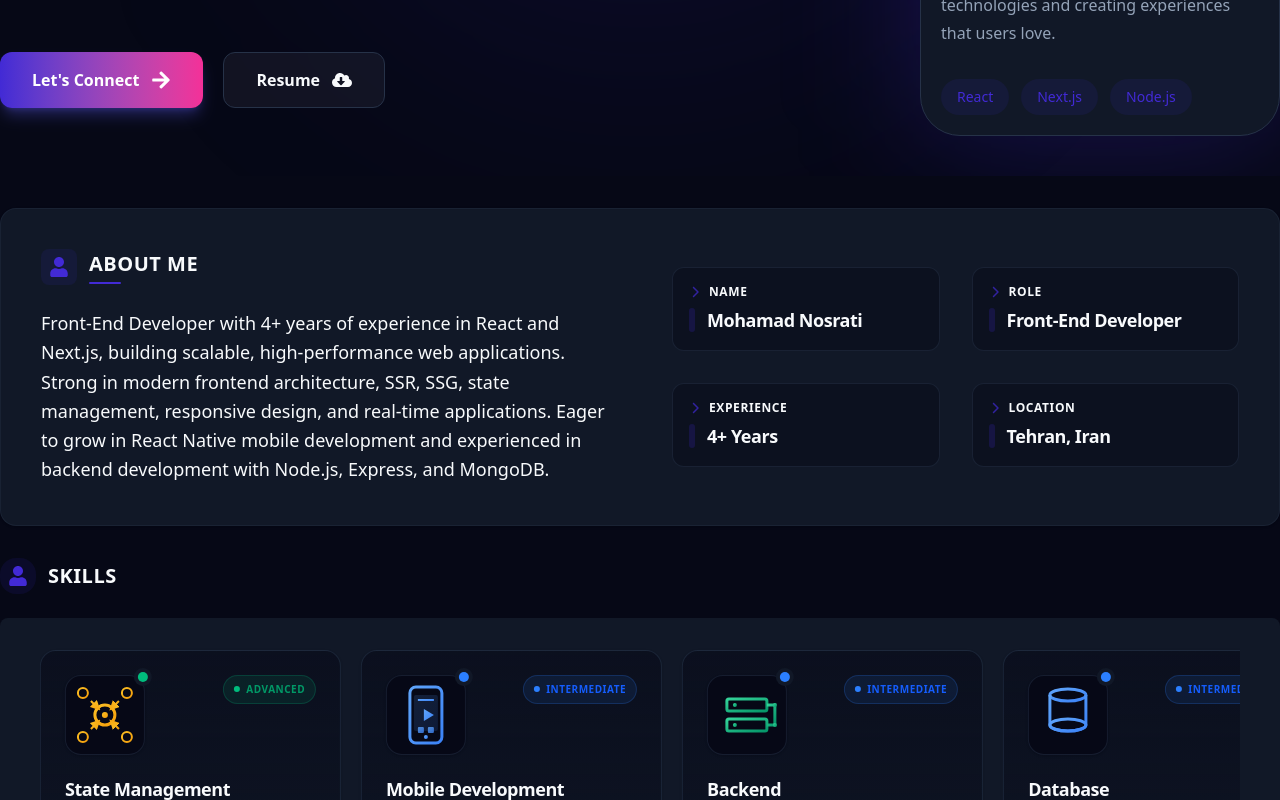
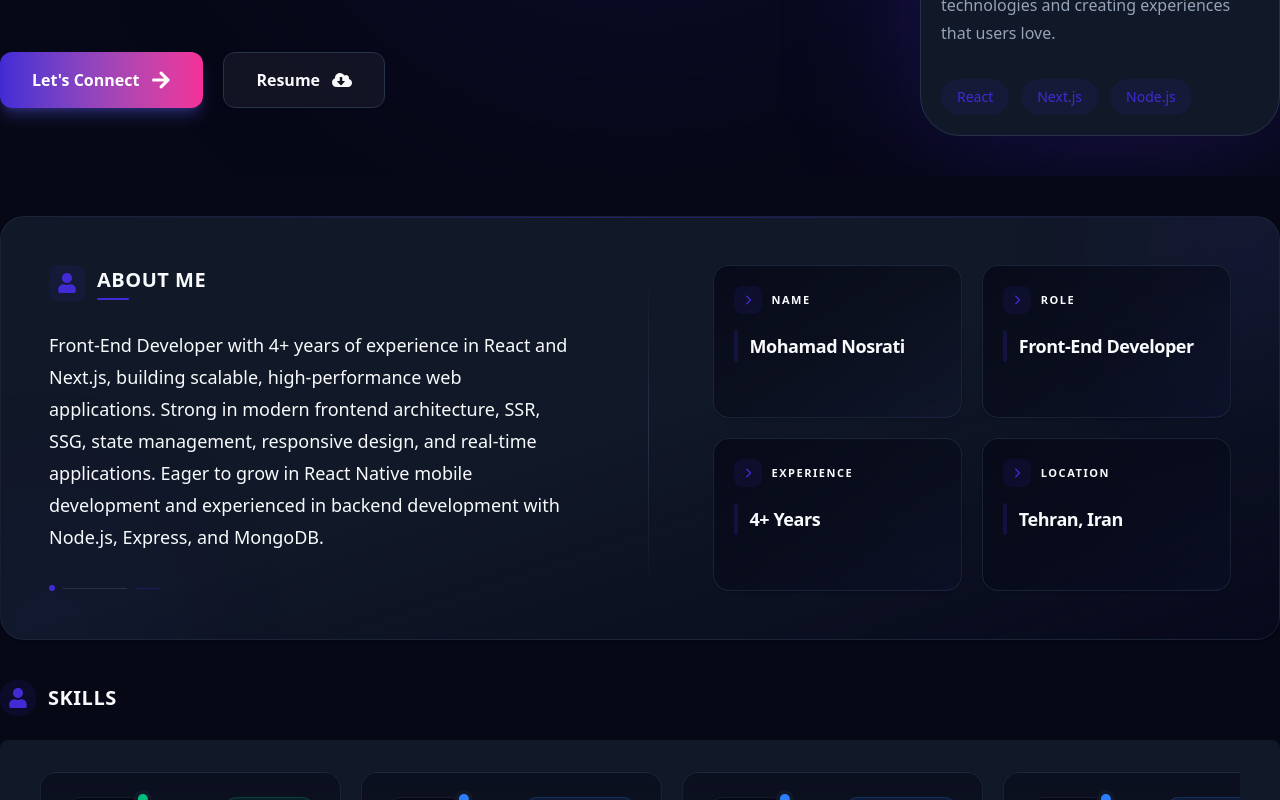
Before and after one commit to MohamadNosrati/portfolio, a Next.js app: page / in a window 1280 px wide. Shown: the part 600-1400 px from the top of the page. Built offline with nearby package versions, Linux system fonts and the light colour scheme; no server answers.

Commit message:
change about section

```diff
--- a/components/home/About/AboutItem.tsx
+++ b/components/home/About/AboutItem.tsx
@@ -9,11 +9,18 @@ interface AboutItemProps {
 }
 
 const itemVariants: Variants = {
-  hidden: { y: 20, opacity: 0 },
+  hidden: {
+    y: 20,
+    opacity: 0,
+  },
   visible: {
     y: 0,
     opacity: 1,
-    transition: { type: "spring", stiffness: 100, damping: 14 },
+    transition: {
+      type: "spring",
+      stiffness: 100,
+      damping: 14,
+    },
   },
 };
 
@@ -21,24 +28,118 @@ export default function AboutItem({ label, value }: AboutItemProps) {
   return (
     <motion.div
       variants={itemVariants}
-      whileHover={{ x: 4 }}
-      className="flex flex-col gap-1.5 h-fit p-4 bg-background/40 border border-border/50 rounded-xl hover:border-primary/30 transition-colors duration-300 group"
+      whileHover={{
+        y: -4,
+        scale: 1.015,
+      }}
+      transition={{
+        type: "spring",
+        stiffness: 300,
+        damping: 20,
+      }}
+      className="
+        group relative overflow-hidden
+        rounded-2xl
+        border border-border/60
+        bg-gradient-to-br from-background/80 via-background/50 to-primary/[0.04]
+        p-5
+        shadow-sm
+        transition-all duration-300
+        hover:border-primary/30
+        hover:shadow-lg hover:shadow-primary/5
+      "
     >
-      {/* Label Row */}
-      <div className="flex gap-2 items-center text-muted-foreground/80 group-hover:text-primary transition-colors duration-300">
-        <FaChevronRight className="size-3 text-primary/70 transition-transform duration-300 group-hover:translate-x-0.5" />
-        <span className="text-xs font-semibold uppercase tracking-wider">
+      {/* Hover glow */}
+      <div
+        className="
+          pointer-events-none absolute -right-10 -top-10
+          h-24 w-24 rounded-full
+          bg-primary/10 blur-2xl
+          opacity-0 transition-opacity duration-500
+          group-hover:opacity-100
+        "
+      />
+
+      {/* Top accent */}
+      <div
+        className="
+          absolute left-0 top-0 h-0.5 w-0
+          bg-gradient-to-r from-primary to-primary/20
+          transition-all duration-500
+          group-hover:w-full
+        "
+      />
+
+      {/* Label */}
+      <div className="relative flex items-center gap-2.5">
+        <div
+          className="
+            flex size-7 shrink-0 items-center justify-center
+            rounded-lg
+            bg-primary/10
+            text-primary
+            transition-all duration-300
+            group-hover:bg-primary
+            group-hover:text-primary-foreground
+          "
+        >
+          <FaChevronRight
+            className="
+              size-2.5
+              transition-transform duration-300
+              group-hover:translate-x-0.5
+            "
+          />
+        </div>
+
+        <span
+          className="
+            text-[11px] font-semibold
+            uppercase tracking-[0.14em]
+            text-muted-foreground
+            transition-colors duration-300
+            group-hover:text-primary
+          "
+        >
           {label}
         </span>
       </div>
 
-      {/* Value Row */}
-      <div className="flex items-center gap-3">
-        <div className="w-1.5 h-6 bg-primary/20 rounded-full group-hover:bg-primary transition-colors duration-300" />
-        <span className="font-bold text-base md:text-lg text-foreground tracking-tight">
+      {/* Value */}
+      <div className="relative mt-4 flex items-center gap-3">
+        <div
+          className="
+            h-8 w-1 rounded-full
+            bg-primary/20
+            transition-all duration-300
+            group-hover:h-10
+            group-hover:bg-primary
+          "
+        />
+
+        <span
+          className="
+            text-base font-bold
+            tracking-tight text-foreground
+            md:text-lg
+          "
+        >
           {value}
         </span>
       </div>
+
+      {/* Bottom decoration */}
+      <div
+        className="
+          absolute bottom-0 right-0
+          h-px w-20
+          bg-gradient-to-l from-primary/20 to-transparent
+          opacity-50
+          transition-all duration-300
+          group-hover:w-32
+          group-hover:opacity-100
+        "
+      />
     </motion.div>
   );
 }
--- a/components/home/About/index.tsx
+++ b/components/home/About/index.tsx
@@ -5,22 +5,28 @@ import { FaUser } from "react-icons/fa";
 import AboutItem from "./AboutItem";
 
 export default function About() {
-  // Stagger wrapper variant
-  const containerVariants = {
+  const containerVariants: Variants = {
     hidden: { opacity: 0 },
     visible: {
       opacity: 1,
-      transition: { staggerChildren: 0.12 },
+      transition: {
+        staggerChildren: 0.12,
+      },
     },
   };
 
-  // Text container variant
   const textVariants: Variants = {
-    hidden: { opacity: 0, x: -20 },
+    hidden: {
+      opacity: 0,
+      x: -20,
+    },
     visible: {
       opacity: 1,
       x: 0,
-      transition: { duration: 0.5, ease: "easeOut" },
+      transition: {
+        duration: 0.5,
+        ease: "easeOut",
+      },
     },
   };
 
@@ -28,34 +34,110 @@ export default function About() {
     { label: "Name", value: "Mohamad Nosrati" },
     { label: "Role", value: "Front-End Developer" },
     { label: "Experience", value: "4+ Years" },
-    { label: "Location", value: "Tehran, Iran" }, // Swap out with your actual data
+    { label: "Location", value: "Tehran, Iran" },
   ];
 
   return (
-    <section id="about" className="py-8 container mx-auto max-sm:px-4">
+    <section id="about" className="container mx-auto py-10 max-sm:px-4">
       <motion.div
         variants={containerVariants}
         initial="hidden"
         whileInView="visible"
-        viewport={{ once: true, margin: "-100px" }}
-        className="bg-card border border-border/40 container mx-auto flex gap-10 lg:gap-16 max-lg:flex-col rounded-2xl p-6 md:p-10 shadow-sm"
+        viewport={{
+          once: true,
+          margin: "-100px",
+        }}
+        className="
+          group relative
+          container mx-auto
+          overflow-hidden
+          rounded-3xl
+          border border-border/50
+          bg-gradient-to-br
+          from-card
+          via-card
+          to-primary/[0.035]
+          p-6
+          shadow-sm
+          transition-all duration-500
+          hover:border-primary/20
+          hover:shadow-xl hover:shadow-primary/5
+          md:p-10
+          lg:p-12
+        "
       >
-        {/* Left Side: Bio text */}
-        <motion.div variants={textVariants} className="flex-1">
-          <div className="flex gap-3 items-center">
-            <div className="p-2 bg-primary/10 rounded-lg text-primary">
+        {/* Background decoration */}
+        <div
+          className="
+            pointer-events-none absolute
+            -right-24 -top-24
+            size-64
+            rounded-full
+            bg-primary/[0.06]
+            blur-3xl
+          "
+        />
+
+        <div
+          className="
+            pointer-events-none absolute
+            -bottom-32 -left-24
+            size-72
+            rounded-full
+            bg-primary/[0.035]
+            blur-3xl
+          "
+        />
+
+        {/* Top accent line */}
+        <div
+          className="
+            absolute left-0 right-0 top-0
+            h-px
+            bg-gradient-to-r
+            from-transparent
+            via-primary/40
+            to-transparent
+          "
+        />
+
+        <div
+          className="
+            relative
+            flex gap-10
+            lg:gap-16
+            max-lg:flex-col
+          "
+        >
+          {/* Left Side: Bio */}
+          <motion.div variants={textVariants} className="flex-1 lg:pr-4">
+            {/* Keep this title + icon unchanged */}
+            <div className="flex items-center gap-3">
+              <div className="rounded-lg bg-primary/10 p-2 text-primary">
                 <FaUser className="size-5" />
               </div>
+
               <div className="flex flex-col">
-              <h2 className="text-foreground font-extrabold text-xl tracking-wide uppercase">
+                <h2 className="text-xl font-extrabold uppercase tracking-wide text-foreground">
                   About Me
                 </h2>
-              <div className="h-0.5 bg-primary w-8 mt-1 rounded-full" />
+
+                <div className="mt-1 h-0.5 w-8 rounded-full bg-primary" />
               </div>
             </div>
 
-          <div className="mt-6">
-            <p className="text-muted-foreground leading-relaxed text-base md:text-lg font-normal">
+            {/* Bio */}
+            <div className="mt-7">
+              <p
+                className="
+                  max-w-2xl
+                  text-base
+                  font-normal
+                  leading-8
+                  text-muted-foreground
+                  md:text-lg
+                "
+              >
                 Front-End Developer with 4+ years of experience in React and
                 Next.js, building scalable, high-performance web applications.
                 Strong in modern frontend architecture, SSR, SSG, state
@@ -64,13 +146,42 @@ export default function About() {
                 backend development with Node.js, Express, and MongoDB.
               </p>
             </div>
+
+            {/* Small decorative separator */}
+            <div className="mt-8 flex items-center gap-2">
+              <div className="h-1.5 w-1.5 rounded-full bg-primary" />
+              <div className="h-px w-16 bg-border" />
+              <div className="h-px w-6 bg-primary/30" />
+            </div>
           </motion.div>
 
-        {/* Right Side: Grid Information Items */}
-        <div className="flex-1 grid grid-cols-1 sm:grid-cols-2 gap-6 lg:gap-8 self-center w-full">
+          {/* Vertical divider */}
+          <div
+            className="
+              hidden
+              lg:block
+              w-px
+              self-stretch
+              bg-gradient-to-b
+              from-transparent
+              via-border
+              to-transparent
+            "
+          />
+
+          {/* Right Side: Information */}
+          <div
+            className="
+              grid w-full flex-1
+              grid-cols-1 gap-4
+              sm:grid-cols-2
+              lg:gap-5
+            "
+          >
             {infoItems.map((item, index) => (
               <AboutItem key={index} label={item.label} value={item.value} />
             ))}
+          </div>
         </div>
       </motion.div>
     </section>
```
Lines whose indentation alone changed are shown as unchanged.
